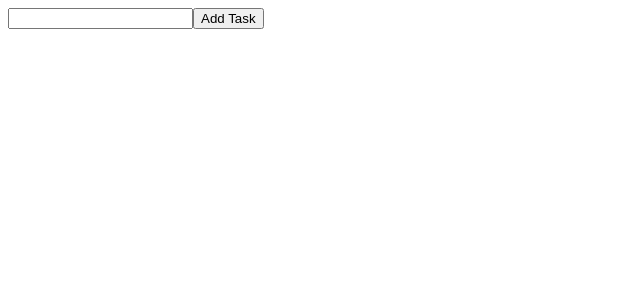
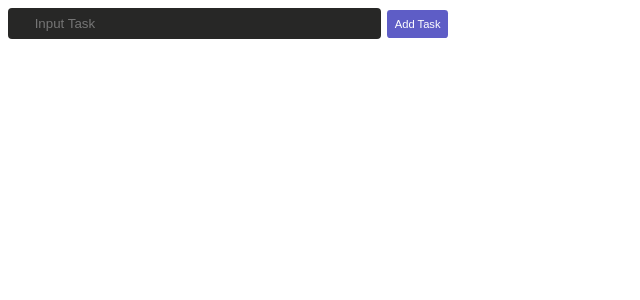
Before and after one commit to KuunibeGracious/todo-app, a React (Create React App) app in the folder todo_app/: page / in a window 1280 px wide. Shown: the top 300 px of the page, without its empty margins (0-640 px from the left). Built offline with nearby package versions, Linux system fonts and the light colour scheme.

Commit message:
Update AddTask.js

```diff
--- a/todo_app/src/components/AddTask.js
+++ b/todo_app/src/components/AddTask.js
@@ -1,9 +1,10 @@
 import React from 'react'
+import "../css/AddTask.css"
 
 const AddTask = (props) => {
   return (
     <div className="add_task">
-          <input type="text" onChange={props.handleValueChange} />
+          <input type="text" onChange={props.handleValueChange} placeholder="Input Task"/>
           <button onClick={props.addTask}>Add Task</button>
     </div>
   )
```
